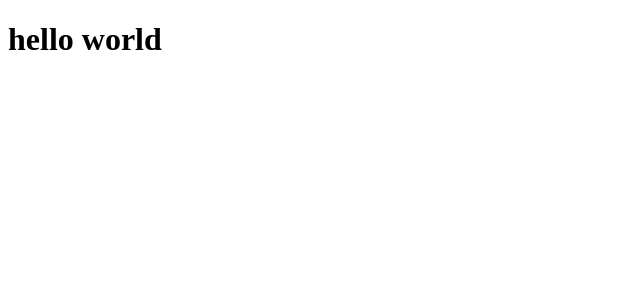
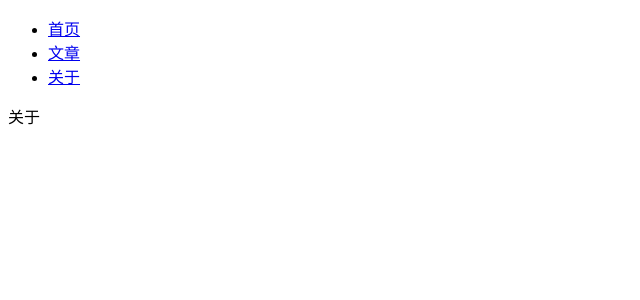
Before and after one commit to purple4pur/react-router-practice, a React (Create React App) app: page /about in a window 1280 px wide. Shown: the top 300 px of the page, without its empty margins (0-640 px from the left). Built offline with nearby package versions, Linux system fonts and the light colour scheme.

Commit message:
NEW: use components from react-router-dom

```diff
--- a/src/App.js
+++ b/src/App.js
@@ -1,11 +1,38 @@
 import React, { Component } from 'react'
+import {
+  Route,
+  Switch,
+  Link
+} from 'react-router-dom'
+import {
+  Home,
+  Article,
+  About
+} from './views'
 
 export default class App extends Component {
   render() {
     return (
-      <h1>
-        hello world
-      </h1>
+      <>
+        <nav>
+          <ul>
+            <li>
+              <Link to="/">首页</Link>
+            </li>
+            <li>
+              <Link to="/article">文章</Link>
+            </li>
+            <li>
+              <Link to="/about">关于</Link>
+            </li>
+          </ul>
+        </nav>
+        <Switch>
+          <Route component={Home} path="/" exact />
+          <Route component={Article} path="/article" exact />
+          <Route component={About} path="/about" exact />
+        </Switch>
+      </>
     )
   }
 }
--- a/src/index.js
+++ b/src/index.js
@@ -1,8 +1,11 @@
 import React from 'react'
 import ReactDOM from 'react-dom'
+import { BrowserRouter as Router, Route } from 'react-router-dom'
 import App from './App'
 
 ReactDOM.render(
-  <App />,
+  <Router>
+    <Route component={App} path="/" />
+  </Router>,
   document.querySelector('#root')
 )
--- /dev/null
+++ b/src/views/About/index.js
@@ -0,0 +1,11 @@
+import React, { Component } from 'react'
+
+export default class About extends Component {
+  render() {
+    return (
+      <div>
+        关于
+      </div>
+    )
+  }
+}
--- /dev/null
+++ b/src/views/Article/index.js
@@ -0,0 +1,11 @@
+import React, { Component } from 'react'
+
+export default class Article extends Component {
+  render() {
+    return (
+      <div>
+        文章
+      </div>
+    )
+  }
+}
--- /dev/null
+++ b/src/views/Home/index.js
@@ -0,0 +1,11 @@
+import React, { Component } from 'react'
+
+export default class Home extends Component {
+  render() {
+    return (
+      <div>
+        首页
+      </div>
+    )
+  }
+}
--- /dev/null
+++ b/src/views/index.js
@@ -0,0 +1,3 @@
+export { default as Home } from './Home'
+export { default as Article } from './Article'
+export { default as About } from './About'
```
